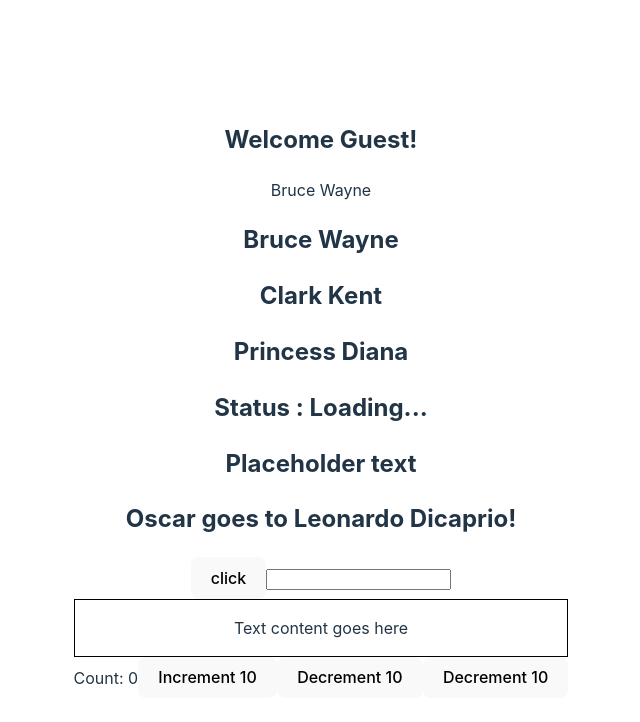
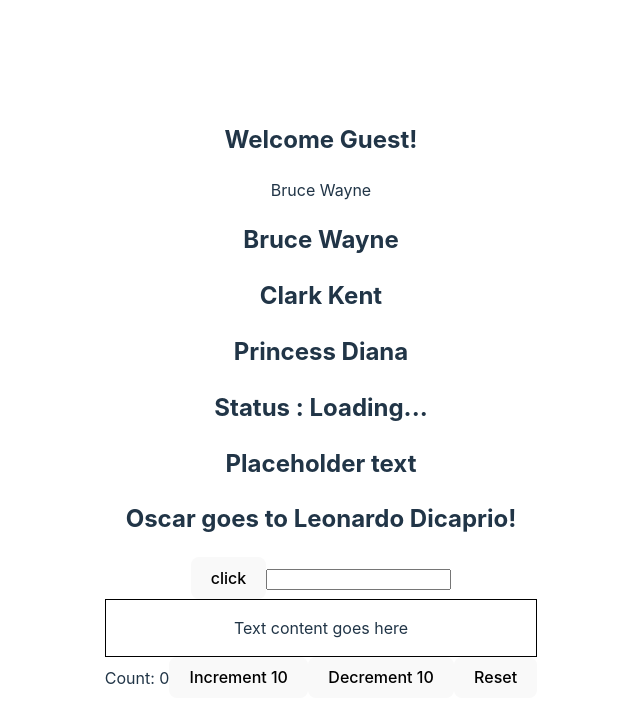
Before and after one commit to DenZaiyy/react-ts-course, a React (Vite) app: page / in a window 1280 px wide. Shown: the top 722 px of the page, without its empty margins (319-959 px from the left). Built offline with nearby package versions, Linux system fonts and the light colour scheme.

Commit message:
fix: rename reset button

```diff
--- a/src/components/state/Counter.tsx
+++ b/src/components/state/Counter.tsx
@@ -37,7 +37,7 @@
             Count: {state.count}
             <button onClick={() => dispatch({ type: 'increment', payload: 10 })}>Increment 10</button>
             <button onClick={() => dispatch({ type: 'decrement', payload: 10 })}>Decrement 10</button>
-            <button onClick={() => dispatch({ type: 'reset' })}>Decrement 10</button>
+            <button onClick={() => dispatch({ type: 'reset' })}>Reset</button>
         </>
     )
 }
```
